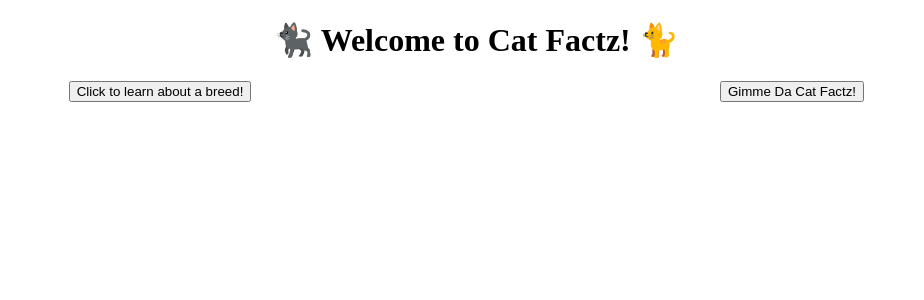
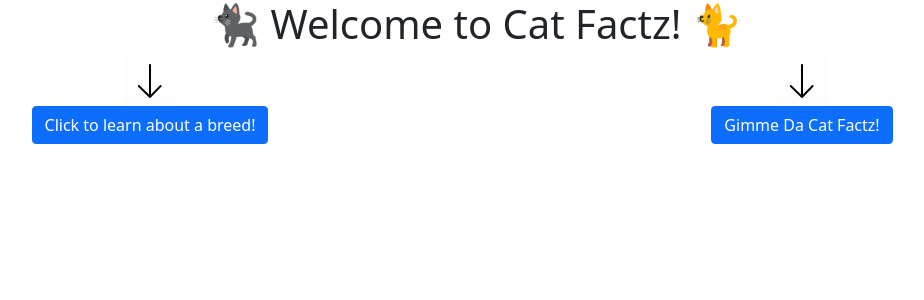
Before and after one commit to tansecoc/cat-factz, a Flask app: page / in a window 1280 px wide. Shown: the top 300 px of the page, without its empty margins (164-1088 px from the left). Run offline with Flask 2, Linux system fonts and the light colour scheme; some libraries are stand-ins or nearby versions.

Commit message:
added arrows to meet CSH requirements

```diff
--- a/templates/home.html
+++ b/templates/home.html
@@ -1,6 +1,8 @@
 <!DOCTYPE html>
 <html>
     <head>
+        <link href="https://cdn.jsdelivr.net/npm/bootstrap@5.1.3/dist/css/bootstrap.min.css" rel="stylesheet" integrity="sha384-1BmE4kWBq78iYhFldvKuhfTAU6auU8tT94WrHftjDbrCEXSU1oBoqyl2QvZ6jIW3" crossorigin="anonymous">
+        <script src="https://cdn.jsdelivr.net/npm/bootstrap@5.1.3/dist/js/bootstrap.bundle.min.js" integrity="sha384-ka7Sk0Gln4gmtz2MlQnikT1wXgYsOg+OMhuP+IlRH9sENBO0LRn5q+8nbTov4+1p" crossorigin="anonymous"></script>
         <script src="//ajax.googleapis.com/ajax/libs/jquery/1.9.1/jquery.min.js"></script>
 		<script type=text/javascript>
 			$(function() {
@@ -55,6 +57,10 @@
             /* border: 2px solid red; */
             height: 600px;
             }
+
+            .image {
+                box-shadow: rgba(0, 0, 0, 0.16) 0px 3px 6px, rgba(0, 0, 0, 0.23) 0px 3px 6px;
+            }
         </style>
     </head>
     <body>
@@ -62,24 +68,27 @@
         <div class="row">
             <div class="column">
                 <div style='text-align: center'>
-                    <button type='button' id='retrieve'>Click to learn about a breed!</button>
+                    <img src="/static/down_arrow.gif" alt="down_arrow.gif" height="50"/>
+                    <br>
+                    <button class="btn btn-primary" type='button' id='retrieve'>Click to learn about a breed!</button>
                     <br>
                     <br>
-                    <img src="" id="myimg" width ="300" />
+                    <img class="image" src="" id="myimg" width ="300" />
+                    <br>
                     <br>
                     <p id=cat_breed_info></p>
                 </div>
             </div>
 
             <div class="column">
-                <!-- <form> -->
-                    <a href=# id=process_input><button width="700">Gimme Da Cat Factz!</button></a>
-                <!-- </form> -->
+                <img src="/static/down_arrow.gif" alt="down_arrow.gif" height="50"/>
+                <br>
+                <a href=# id=process_input><button class="btn btn-primary" width="700">Gimme Da Cat Factz!</button></a>
+                <br>
+                <br>
                 <div class="catFact">
                     <p id=cat_fact></p>
                 </div>
-                <br>
-                <br>
             </div>
         </div>
     </body>
```
Also changed, not shown: static/down_arrow.gif (added).
